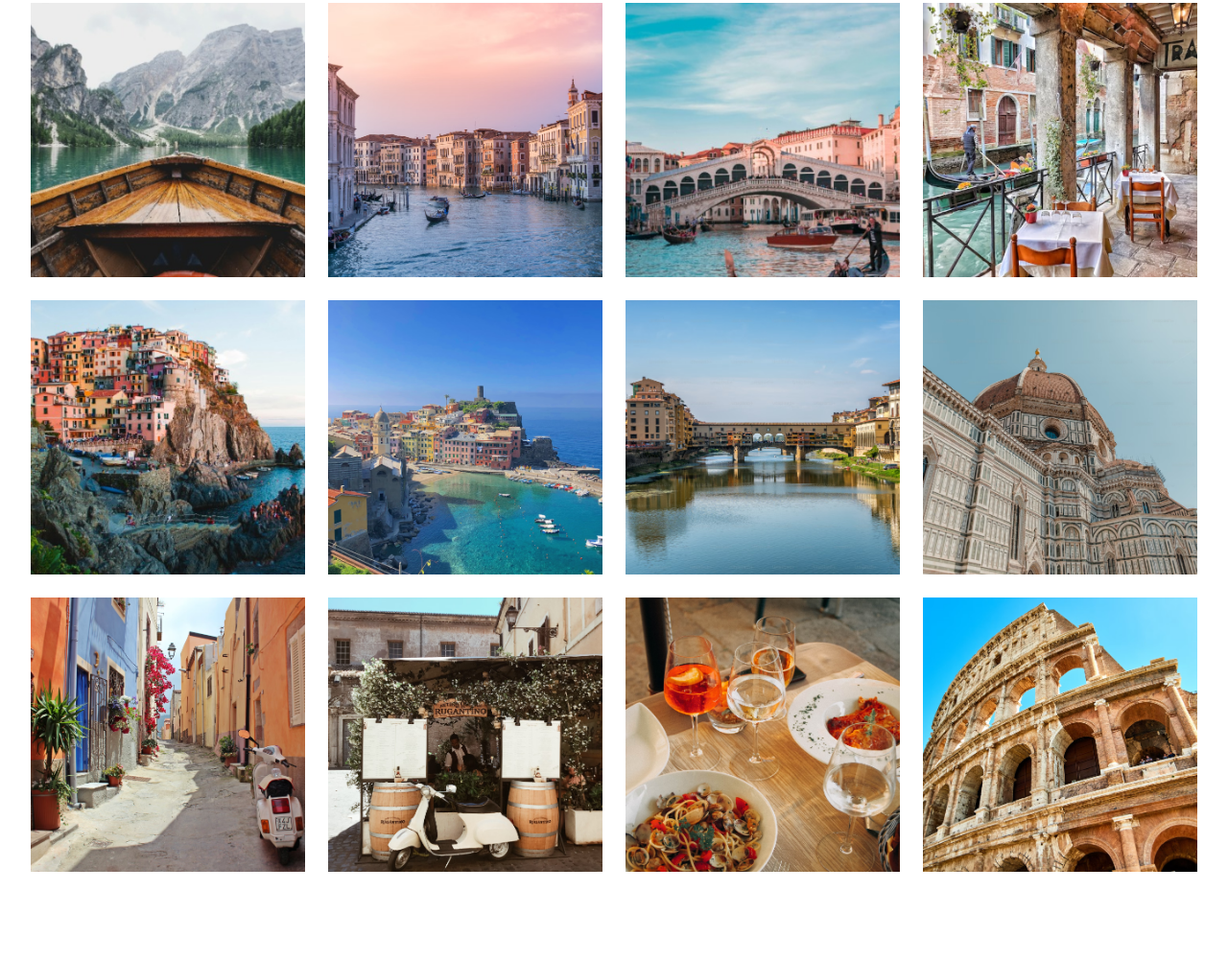
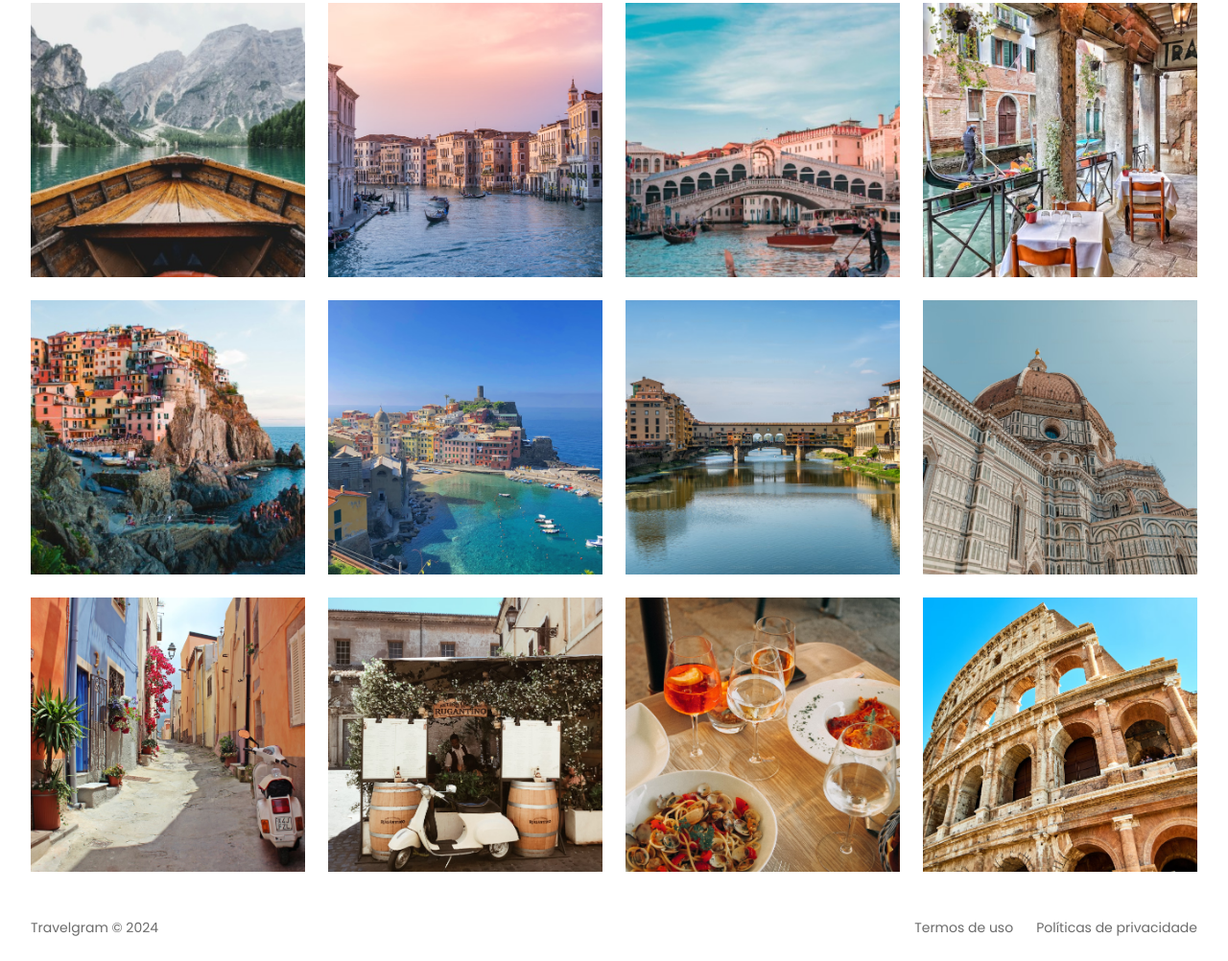
Before and after one commit to afonsolimajr/mba-travelgram, a plain HTML site: page index.html in a window 1280 px wide. Shown: the part 357-1359 px from the top of the page at 96% size. Before the commit the page ends 1290 px from the top, so only its background shows below. Drawn offline with Linux system fonts and the light colour scheme; a web font is replaced by a local one.

Commit message:
adding footer

```diff
--- a/index.html
+++ b/index.html
@@ -78,5 +78,11 @@
         <img src="assets/Image 11.png" alt="foto da galeria">
         <img src="assets/Image 12.png" alt="foto da galeria">
     </main>
+
+    <footer class="container">
+        <span>Travelgram &copy; 2024</span>
+        <span>Termos de uso</span>
+        <span>Políticas de privacidade</span>
+    </footer>
 </body>
 </html>
--- /dev/null
+++ b/styles/footer.css
@@ -0,0 +1,10 @@
+footer {
+    display: flex;
+    gap: 24px;
+    padding-block: 24px;
+    font: 14px/150% var(--font-family);
+}
+
+footer span:nth-child(1) {
+    margin-right: auto;
+}
--- a/styles/index.css
+++ b/styles/index.css
@@ -2,3 +2,4 @@
 @import url(nav.css);
 @import url(header.css);
 @import url(main.css);
+@import url(footer.css);
```
